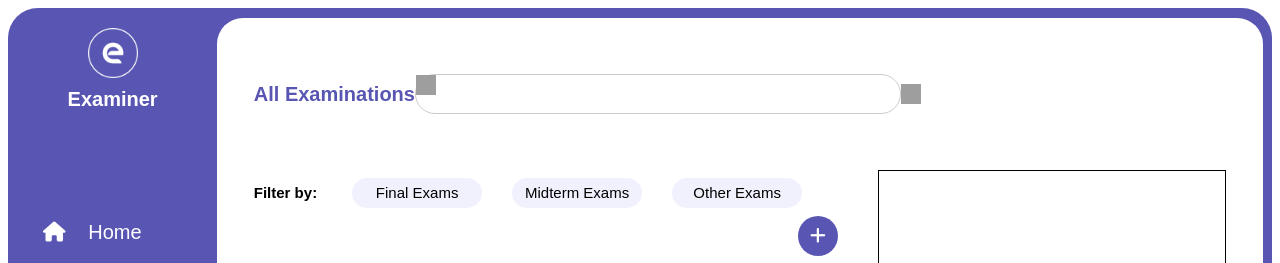
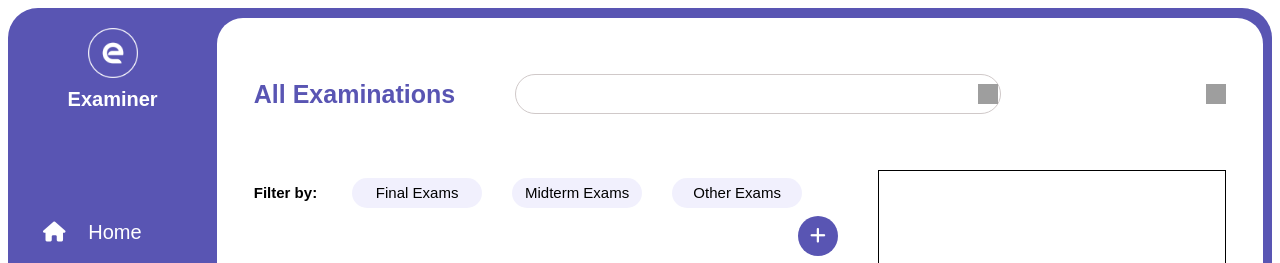
Before and after one commit to Uintus/FinalATI, a Flask app: template FinalATI/templates/homePage.html in a window 1280 px wide. Shown: the top 263 px of the page. Run offline with Flask 3, Linux system fonts and the light colour scheme; the template is opened without the code that fills it, so the values that code supplies are empty; grey boxes are pictures that could not be loaded.

Commit message:
update detial

```diff
--- a/FinalATI/static/style/homePage.css
+++ b/FinalATI/static/style/homePage.css
@@ -74,9 +74,11 @@
   display: flex;
   align-items: center;
   flex-direction: row;
+  justify-content: space-between;
 }
 .content__header h1 {
   color: var(--main-color--);
+  font-size: 25px;
 }
 .content__header img {
   width: 20px;
@@ -87,6 +89,19 @@
   height: 40px;
   border: 0.5px solid rgb(208 201 201);
   border-radius: 20px;
+  display: flex;
+  /* justify-content: center; */
+  align-items: center;
+  margin-right: 145px;
+}
+.header__search input {
+  width: 90% !important;
+  margin-left: 10px;
+  height: 30px;
+  border: none !important;
+  outline: none;
+  font-size: 16px;
+  margin-right: 16px;
 }
 
 .content__detail {
@@ -140,6 +155,10 @@
   margin-left: auto;
   margin-right: 40px;
   margin-bottom: 10px;
+}
+
+.detail--left__addCourse:hover {
+  background-color: #5a55b3c4;
 }
 
 .detail--left__courses {
@@ -213,7 +232,7 @@
   justify-content: center;
   align-items: center;
 }
-.course--dots{
+.course--dots {
   position: absolute;
   top: 15px;
   right: -40px;
@@ -235,9 +254,7 @@
   right: 80px;
   font-size: 13px;
   cursor: pointer;
-
 }
-
 
 /* ___________________FORM PART_________________ */
 .addCourse__form {
@@ -258,7 +275,7 @@
 
   transition: all 0.8s ease;
 
-  z-index: 9999;
+  z-index: 99999;
 }
 .addCourse__form .dlt_icon {
   font-size: 20px;
@@ -347,7 +364,6 @@ button:hover {
   background-color: #4b49a5;
 }
 
-
 /* ___________________POPUP DLT PART_________________ */
 .popup--dlt {
   width: 200px;
--- a/FinalATI/templates/homePage.html
+++ b/FinalATI/templates/homePage.html
@@ -44,6 +44,7 @@
             <div class="content__header">
                 <h1>All Examinations</h1>
                 <div class="header__search">
+                    <input type="text" name="search" id="">
                     <img src="../static/img/search.png" alt="">
                 </div>
                 <img src="../static/img/notification.png" alt="notif">
```
Also changed, not shown: FinalATI/static/style/examDetail.css (+14 -1 lines), FinalATI/static/utility/examDetail.js (+8 -2 lines), FinalATI/templates/examDetail.html (+7 -6 lines).
